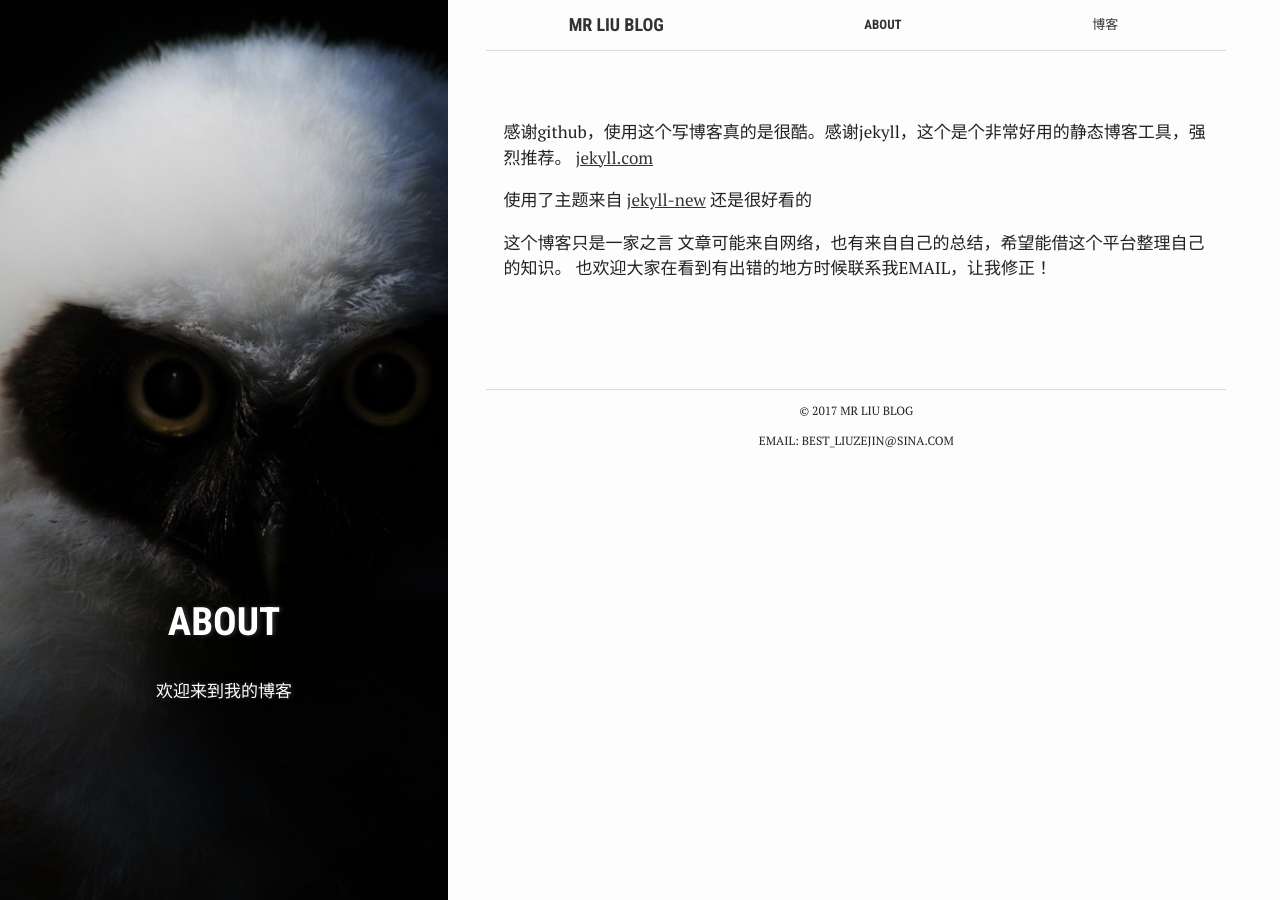
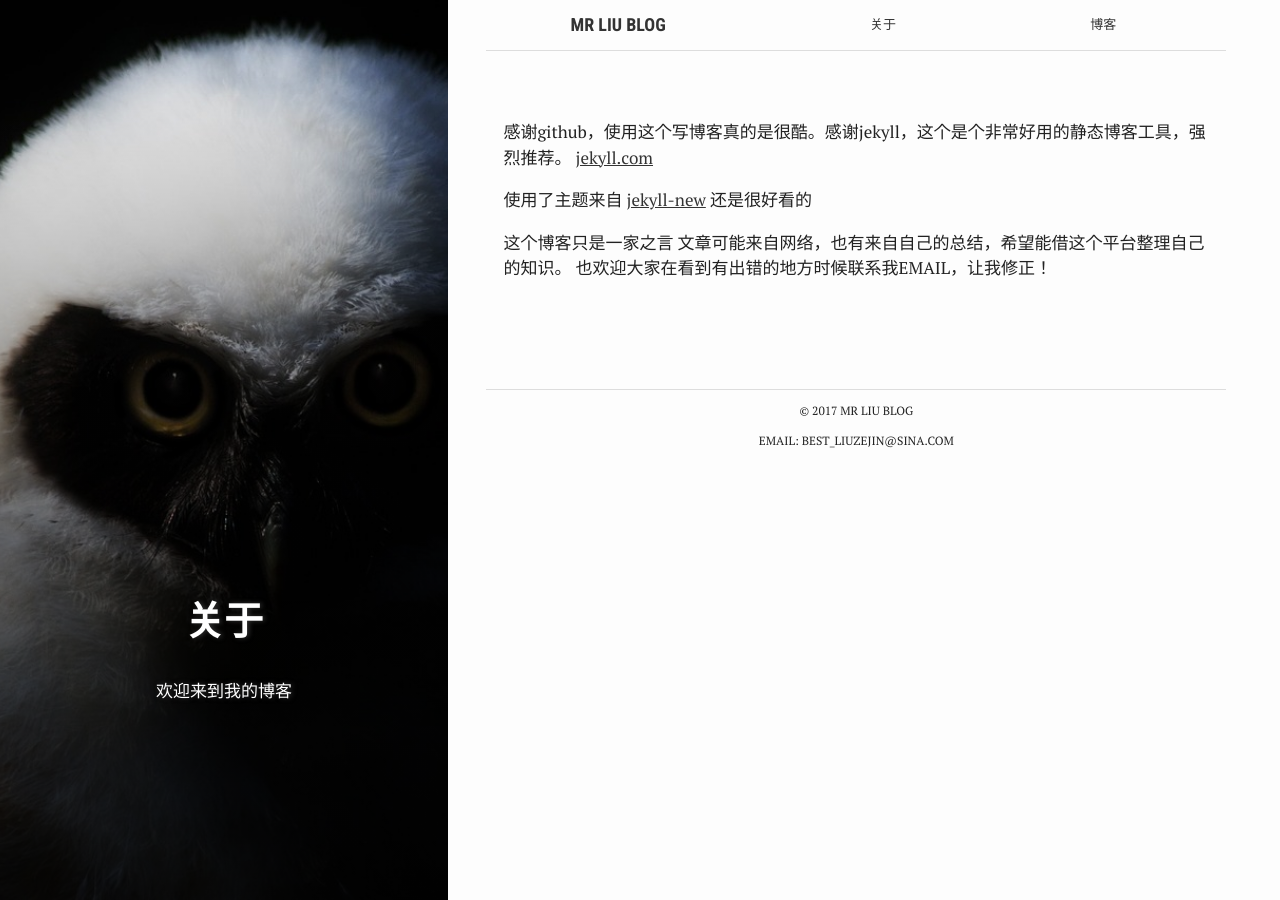
Before and after one commit to MR-liu/MR-liu.github.io, a Jekyll site: the page built from about.md, in a window 1280 px wide. Built offline with Jekyll 4.4.1, drawn with Linux system fonts in a browser that asks for light colours.

Commit message:
提交修改

```diff
--- a/about.md
+++ b/about.md
@@ -1,8 +1,8 @@
 ---
 bg: "owl.jpg"
 layout: page
-title: "About"
-crawlertitle: "Why and how this blog was created"
+title: "关于"
+crawlertitle: "关于这个博客"
 permalink: /about/
 summary: "欢迎来到我的博客"
 active: about
```
Also changed, not shown: archive.md (+1 -1 lines).
